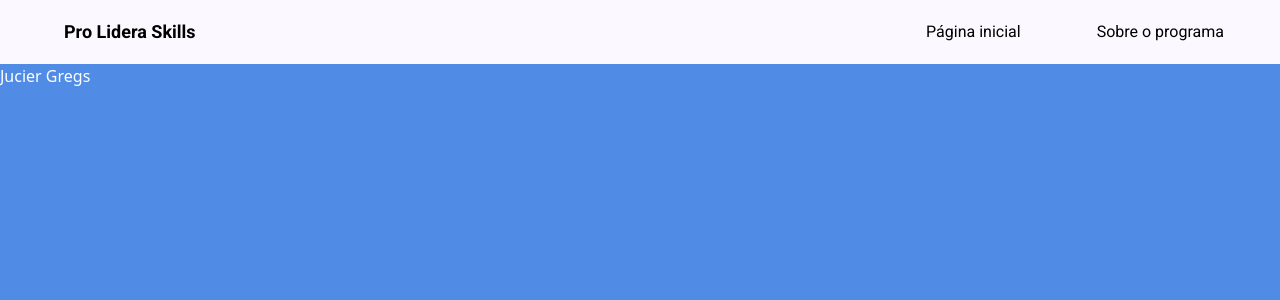
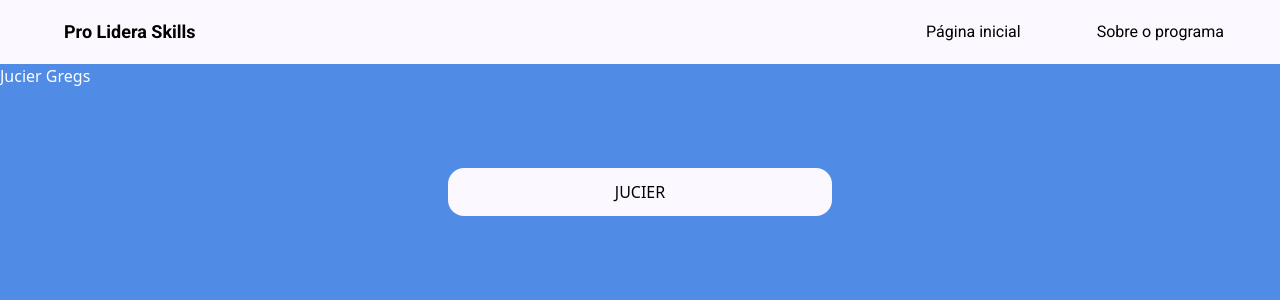
Before and after one commit to softexrecifepe/PI-PRO-LIDERA-TURMA-09-EQUIPE-02, a Next.js app: page /quests1-2 in a window 1280 px wide. Shown: the top 300 px of the page. Built offline with nearby package versions, Linux system fonts and the light colour scheme.

Commit message:
create form for quests

```diff
--- a/src/app/components/quests.tsx
+++ b/src/app/components/quests.tsx
@@ -0,0 +1,14 @@
+import React from "react";
+
+export function Quests(){
+
+    return(
+
+        <div className="bg-box w-96 mt-20 mx-auto p-3 text-center rounded-2xl">
+            <form className="mx-12">
+                <h1>JUCIER</h1>
+
+            </form>
+        </div>
+    )
+}
--- a/src/app/components/registerForm.tsx
+++ b/src/app/components/registerForm.tsx
@@ -7,7 +7,6 @@ export function RegisterForm(){
       }
     return(
         <div className="bg-box w-96 mt-20 mx-auto p-3 text-center rounded-2xl">
-            <footer>
                 <h1 className="text-3xl font-bold p-3">Realizar Cadastro</h1>
                 <form className="mx-12">
                     {/* // TROCAR TODOS OS "H1" POR <label></label> P USAR C INPUT*/}
@@ -21,7 +20,6 @@ export function RegisterForm(){
                     <br></br>
                     <Button onClick={click}></Button>
                 </form>
-            </footer>
         </div>
     )
 }
--- a/src/app/quests1-2/page.tsx
+++ b/src/app/quests1-2/page.tsx
@@ -1,5 +1,10 @@
+import { Quests } from "../components/quests";
+
 export default function test(){
     return(
+        <div>
         <h1 className="gap-5 w-[100%] text-white">Jucier Gregs</h1>
+        <Quests></Quests>
+        </div>
     );
 }
```
